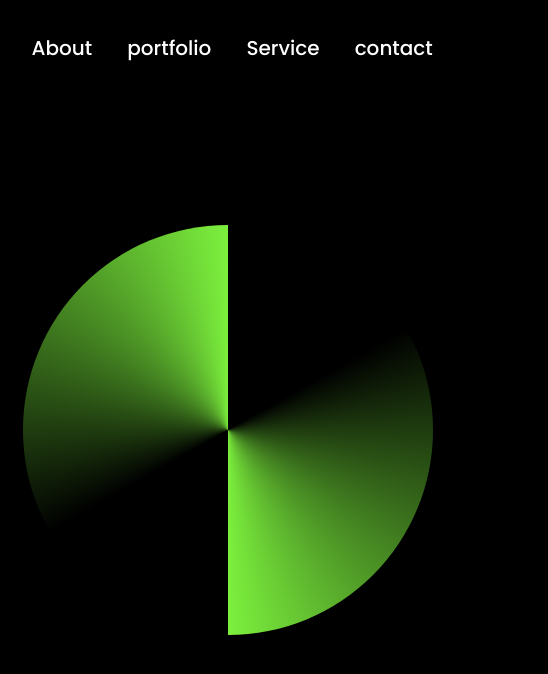
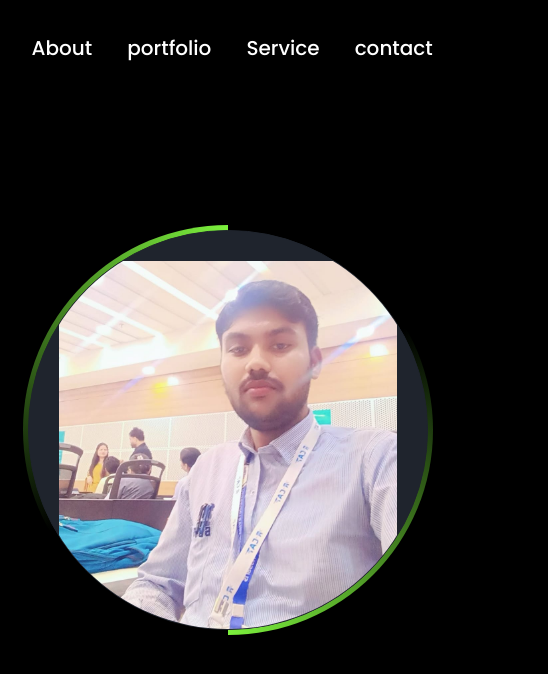
Before and after one commit to SKMODANWAL-debug/PORTFOLIO, a plain HTML site: page index.html in a window 1280 px wide. Shown: the full height of the page, 732-1280 px from the left. Drawn offline with nearby package versions, Linux system fonts and the light colour scheme.

Commit message:
Update index.html

```diff
--- a/index.html
+++ b/index.html
@@ -53,8 +53,8 @@
 
         <div class="home-img">
             <div class="img-box">
-                <div class="sumit_image.jpg">
-                    <img src="" alt="">
+                <div class="img-item">
+                    <img src="sumit_image.jpg" alt="">
 
 
                     </div>
```
